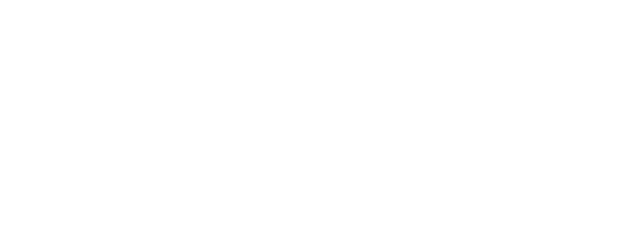
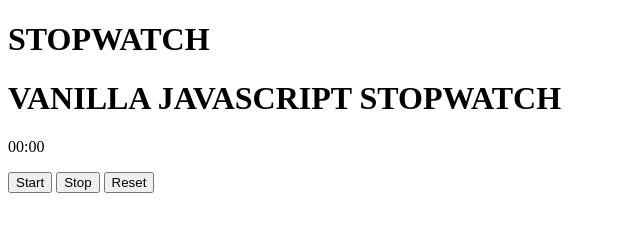
Before and after one commit to Tokpawood/top_chrono, a plain HTML site: page index.html in a window 1280 px wide. Shown: the whole page, without its empty margins (0-640 px from the left). Drawn offline with Linux system fonts and the light colour scheme.

Commit message:
creation du HTML

```diff
--- a/index.html
+++ b/index.html
@@ -12,6 +12,25 @@
     <script src="script.js" defer></script>
 </head>
 <body>
-
+      <!-- le corps du projet -->
+      <div id="chrono_vanilla ">
+        <!-- titre  -->
+        <div id=" titre ">
+           <h1>STOPWATCH</h1>
+           <h1>VANILLA JAVASCRIPT STOPWATCH</h1>
+        </div>
+        <!-- chronomètre -->
+        <div id="chrono">
+            <p>
+                <span id="chrono_g">00</span>:<span id="chrono_d">00</span>
+            </p>
+        </div>
+        <!-- button de commande dynamique  -->
+        <div id="button ">
+            <button>Start</button>
+            <button>Stop</button>
+            <button>Reset</button>
+        </div>
+    </div>
 </body>
 </html>
```
